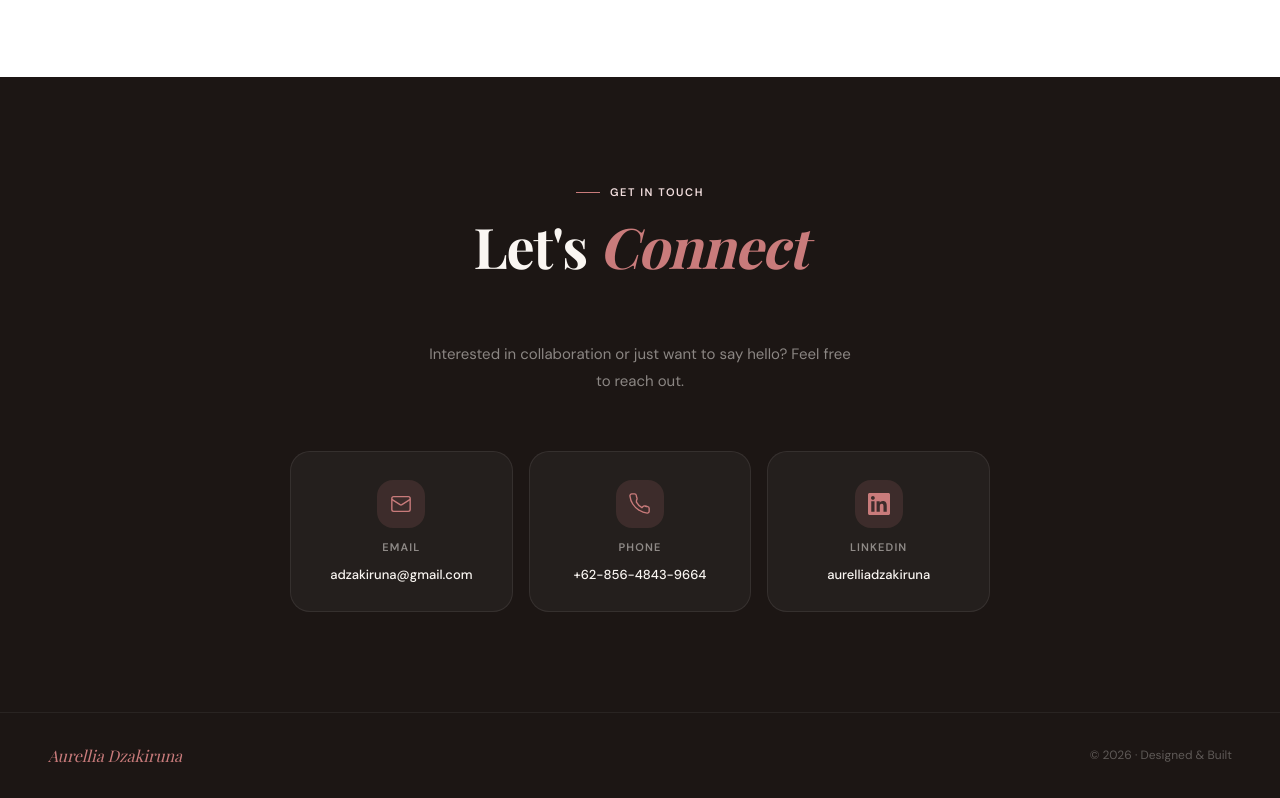
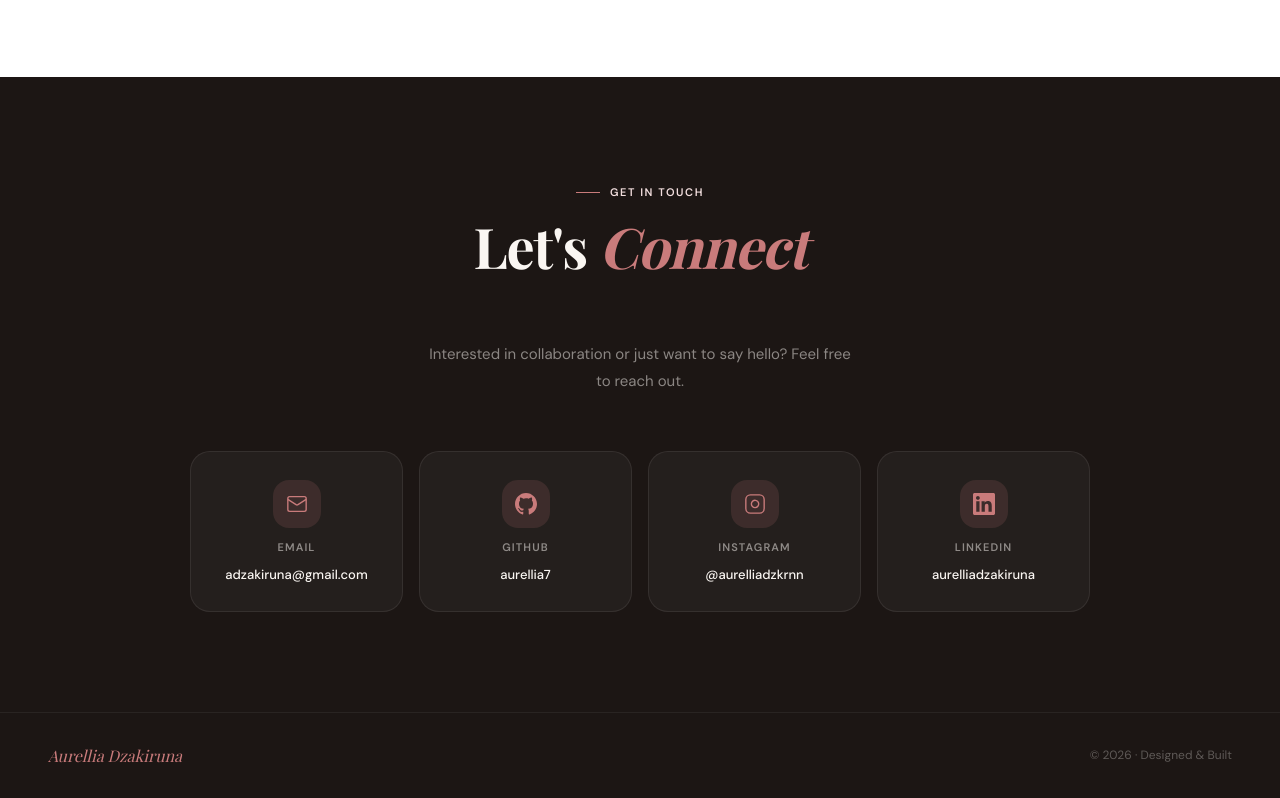
Before and after one commit to aurellia7/portofolio, a plain HTML site: page index.html in a window 1280 px wide. Shown: the part 5011-5809 px from the top of the page. Drawn offline with nearby package versions, Linux system fonts and the light colour scheme; a web font is replaced by a local one.

Commit message:
portofolio lagiii

```diff
--- a/index.html
+++ b/index.html
@@ -1139,10 +1139,10 @@
         .contact-section .section-title em { color: var(--rose); }
 
         .contact-grid {
-            max-width: 700px;
+            max-width: 900px;
             margin: 0 auto;
             display: grid;
-            grid-template-columns: repeat(3, 1fr);
+            grid-template-columns: repeat(4, 1fr);
             gap: 16px;
         }
 
@@ -1249,7 +1249,7 @@
             .projects-grid { grid-template-columns: 1fr 1fr; }
             .project-card.featured { grid-column: span 2; }
             .skills-grid { grid-template-columns: 1fr; gap: 32px; }
-            .contact-grid { grid-template-columns: 1fr; }
+            .contact-grid { grid-template-columns: 1fr 1fr; }
             footer { flex-direction: column; gap: 12px; text-align: center; }
         }
 
@@ -1551,14 +1551,21 @@
                 <div class="contact-label">Email</div>
                 <div class="contact-value">adzakiruna@gmail.com</div>
             </a>
-            <a href="tel:+6285648439664" class="contact-card reveal reveal-d2">
+            <a href="https://github.com/aurellia7" target="_blank" class="contact-card reveal reveal-d2">
                 <div class="contact-icon">
-                    <svg width="22" height="22" viewBox="0 0 24 24" fill="none" stroke="currentColor" stroke-width="1.5"><path d="M22 16.92v3a2 2 0 0 1-2.18 2 19.79 19.79 0 0 1-8.63-3.07A19.5 19.5 0 0 1 4.11 12 19.79 19.79 0 0 1 1.04 3.37 2 2 0 0 1 3 1h3a2 2 0 0 1 2 1.72c.127.96.361 1.903.7 2.81a2 2 0 0 1-.45 2.11L8.09 9.91a16 16 0 0 0 6 6l1.27-1.27a2 2 0 0 1 2.11-.45c.907.339 1.85.573 2.81.7A2 2 0 0 1 22 16.92z"/></svg>
+                    <svg width="22" height="22" viewBox="0 0 24 24" fill="currentColor"><path d="M12 0C5.374 0 0 5.373 0 12c0 5.302 3.438 9.8 8.207 11.387.599.111.793-.261.793-.577v-2.234c-3.338.726-4.033-1.416-4.033-1.416-.546-1.387-1.333-1.756-1.333-1.756-1.089-.745.083-.729.083-.729 1.205.084 1.839 1.237 1.839 1.237 1.07 1.834 2.807 1.304 3.492.997.107-.775.418-1.305.762-1.604-2.665-.305-5.467-1.334-5.467-5.931 0-1.311.469-2.381 1.236-3.221-.124-.303-.535-1.524.117-3.176 0 0 1.008-.322 3.301 1.23A11.509 11.509 0 0 1 12 5.803c1.02.005 2.047.138 3.006.404 2.291-1.552 3.297-1.23 3.297-1.23.653 1.653.242 2.874.118 3.176.77.84 1.235 1.911 1.235 3.221 0 4.609-2.807 5.624-5.479 5.921.43.372.823 1.102.823 2.222v3.293c0 .319.192.694.801.576C20.566 21.797 24 17.3 24 12c0-6.627-5.373-12-12-12z"/></svg>
                 </div>
-                <div class="contact-label">Phone</div>
-                <div class="contact-value">+62-856-4843-9664</div>
+                <div class="contact-label">GitHub</div>
+                <div class="contact-value">aurellia7</div>
             </a>
-            <a href="https://www.linkedin.com/in/aurellia-dzakiruna-147628361/" target="_blank" class="contact-card reveal reveal-d3">
+            <a href="https://www.instagram.com/aurelliadzkrnn/" target="_blank" class="contact-card reveal reveal-d3">
+                <div class="contact-icon">
+                    <svg width="22" height="22" viewBox="0 0 24 24" fill="none" stroke="currentColor" stroke-width="1.5"><rect x="2" y="2" width="20" height="20" rx="5" ry="5"/><path d="M16 11.37A4 4 0 1 1 12.63 8 4 4 0 0 1 16 11.37z"/><line x1="17.5" y1="6.5" x2="17.51" y2="6.5"/></svg>
+                </div>
+                <div class="contact-label">Instagram</div>
+                <div class="contact-value">@aurelliadzkrnn</div>
+            </a>
+            <a href="https://www.linkedin.com/in/aurellia-dzakiruna-147628361/" target="_blank" class="contact-card reveal reveal-d4">
                 <div class="contact-icon">
                     <svg width="22" height="22" viewBox="0 0 24 24" fill="currentColor"><path d="M20.447 20.452h-3.554v-5.569c0-1.328-.027-3.037-1.852-3.037-1.853 0-2.136 1.445-2.136 2.939v5.667H9.351V9h3.414v1.561h.046c.477-.9 1.637-1.85 3.37-1.85 3.601 0 4.267 2.37 4.267 5.455v6.286zM5.337 7.433c-1.144 0-2.063-.926-2.063-2.065 0-1.138.92-2.063 2.063-2.063 1.14 0 2.064.925 2.064 2.063 0 1.139-.925 2.065-2.064 2.065zm1.782 13.019H3.555V9h3.564v11.452zM22.225 0H1.771C.792 0 0 .774 0 1.729v20.542C0 23.227.792 24 1.771 24h20.451C23.2 24 24 23.227 24 22.271V1.729C24 .774 23.2 0 22.222 0h.003z"/></svg>
                 </div>
```
